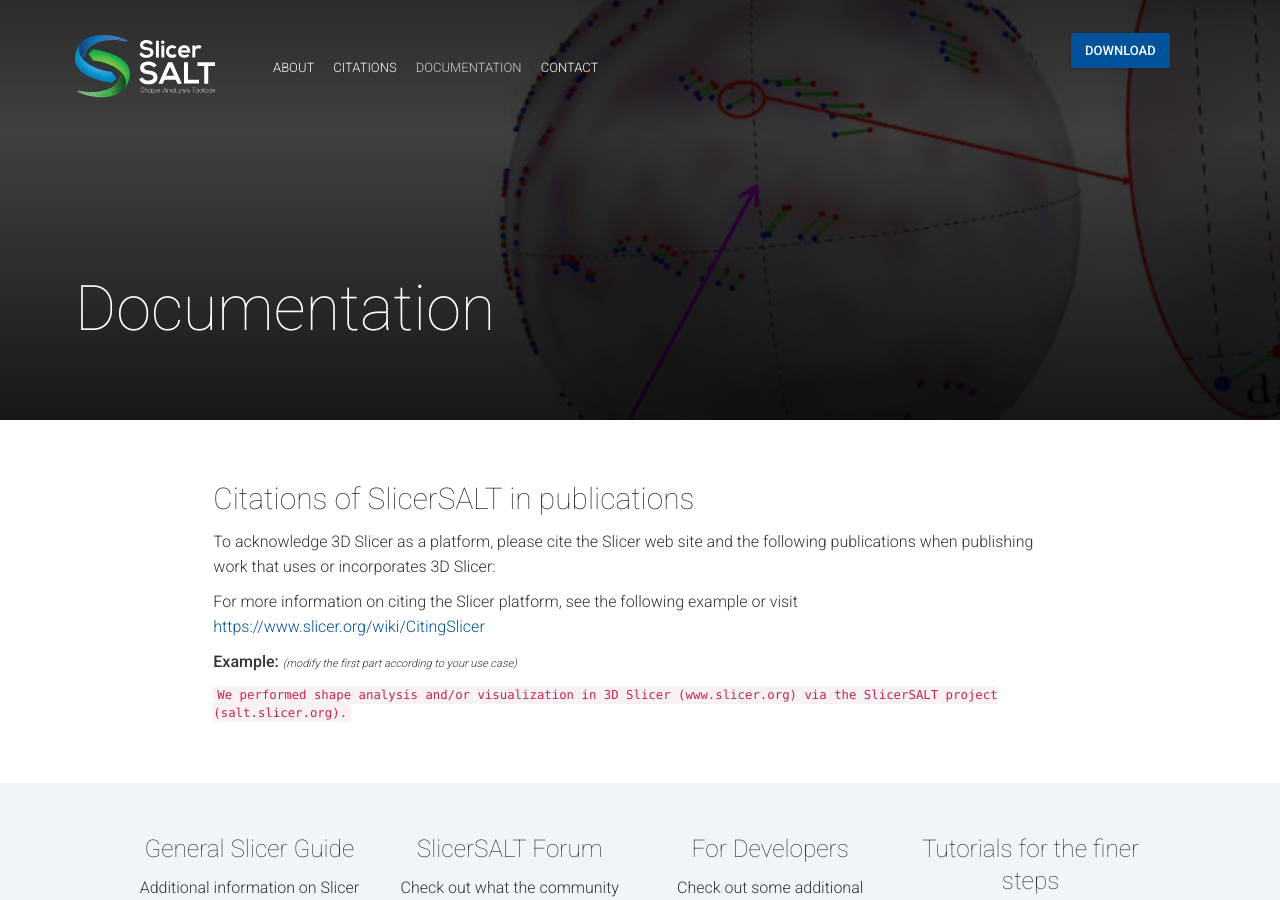
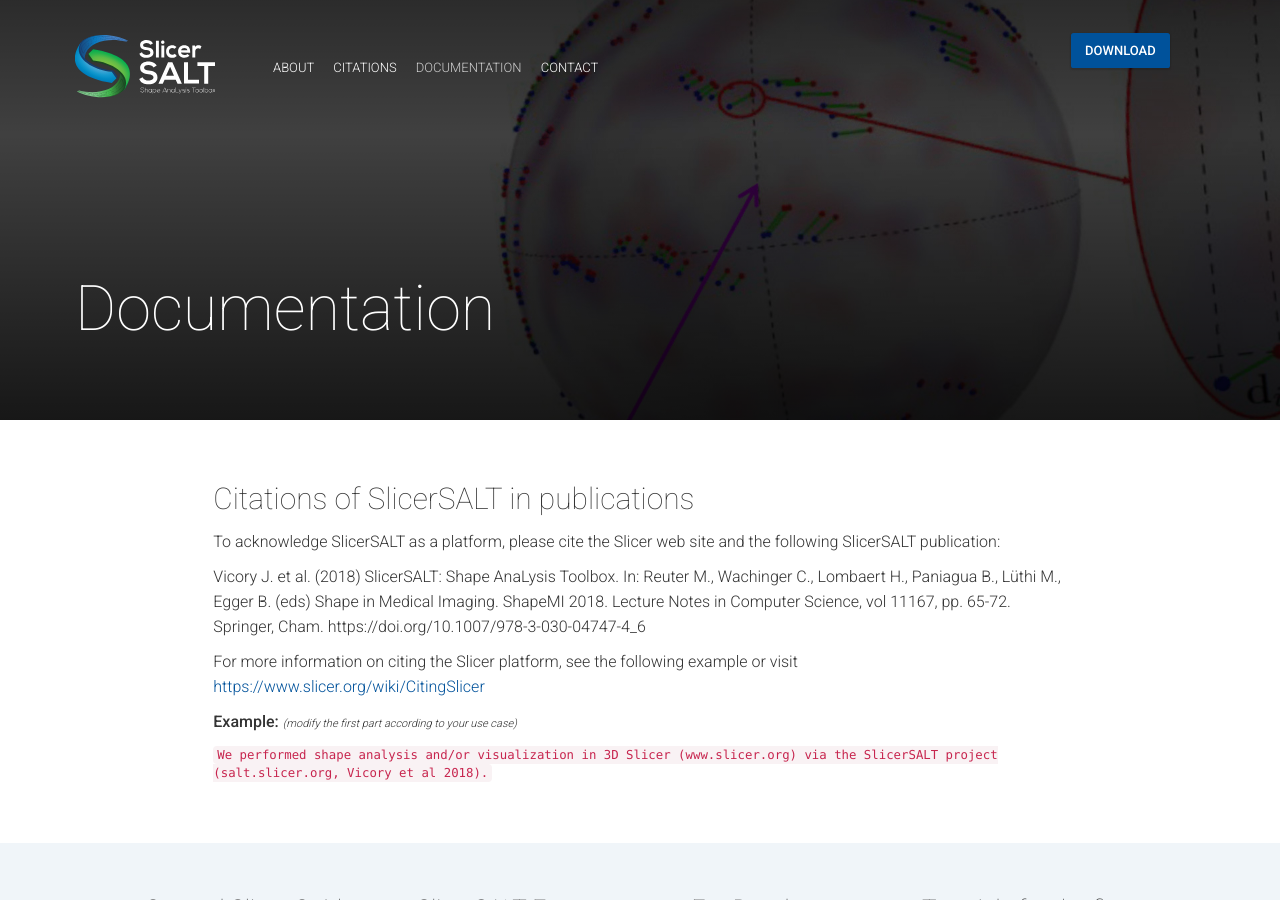
Before and after one commit to slicersalt/slicersalt.github.io, a Jekyll site: the page built from documentation.html, in a window 1280 px wide and 900 px high. Built offline with Jekyll 4.4.1, drawn with Linux system fonts in a browser that asks for light colours; nearby versions of some CDN libraries; comment, search, counter and statistics services are not loaded.

Commit message:
ENH: Add correct way to cite SlicerSALT

```diff
--- a/_includes/docs-info.html
+++ b/_includes/docs-info.html
@@ -4,10 +4,11 @@
         <div class="col-md-8 col-md-offset-2">
             <div class="row docs-details">
                 <h5>Citations of SlicerSALT in publications</h5>
-                <p>To acknowledge 3D Slicer as a platform, please cite the Slicer web site and the following publications when publishing work that uses or incorporates 3D Slicer:</p>
+                <p>To acknowledge SlicerSALT as a platform, please cite the Slicer web site and the following SlicerSALT publication:</p>
+                <p>Vicory J. et al. (2018) SlicerSALT: Shape AnaLysis Toolbox. In: Reuter M., Wachinger C., Lombaert H., Paniagua B., Lüthi M., Egger B. (eds) Shape in Medical Imaging. ShapeMI 2018. Lecture Notes in Computer Science, vol 11167, pp. 65-72. Springer, Cham. https://doi.org/10.1007/978-3-030-04747-4_6</p>
                 <p>For more information on citing the Slicer platform, see the following example or visit <a href="https://www.slicer.org/wiki/CitingSlicer" target="_blank">https://www.slicer.org/wiki/CitingSlicer</a></p>
                 <p><strong>Example:</strong> <em class="sm">(modify the first part according to your use case)</em></p>
-                <code>We performed shape analysis and/or visualization in 3D Slicer (www.slicer.org) via the SlicerSALT project (salt.slicer.org).</code>
+                <code>We performed shape analysis and/or visualization in 3D Slicer (www.slicer.org) via the SlicerSALT project (salt.slicer.org, Vicory et al 2018).</code>
             </div>
         </div>
         <div class="col-md-12 has-bg">
```
